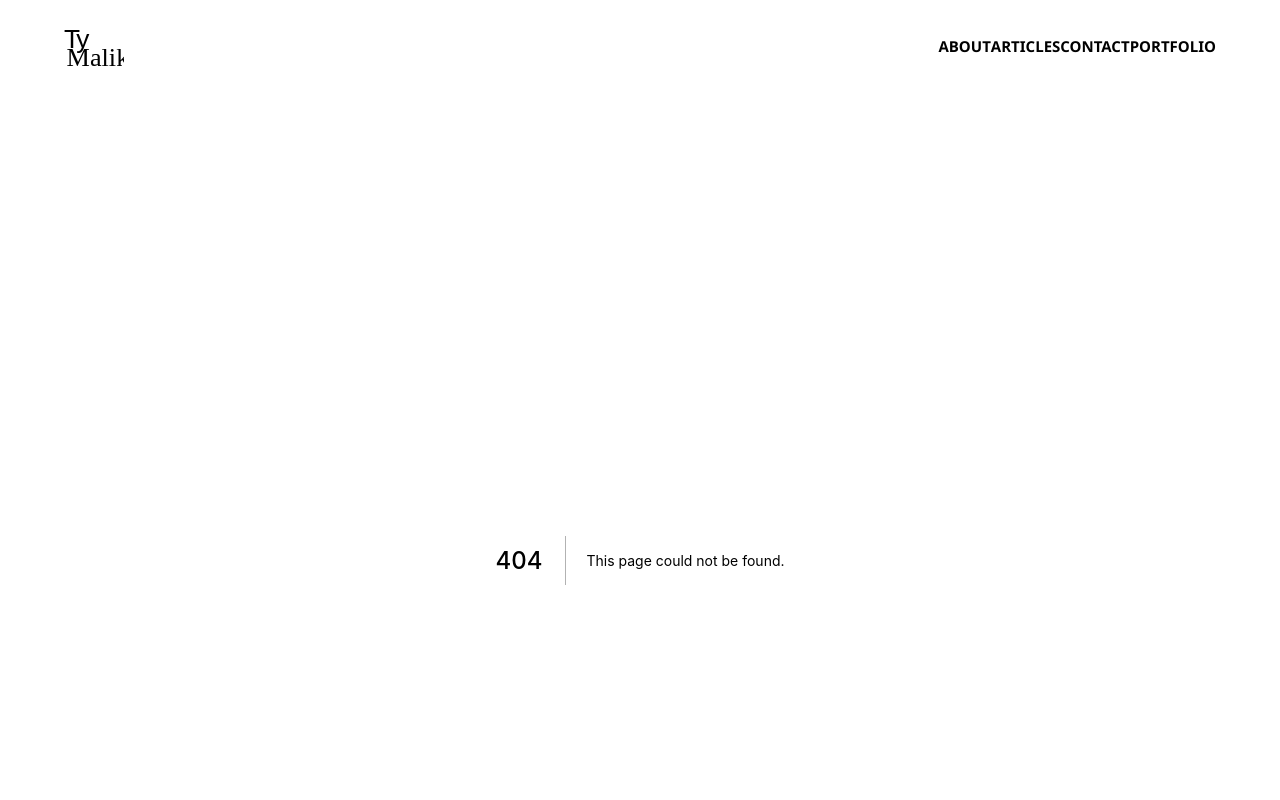
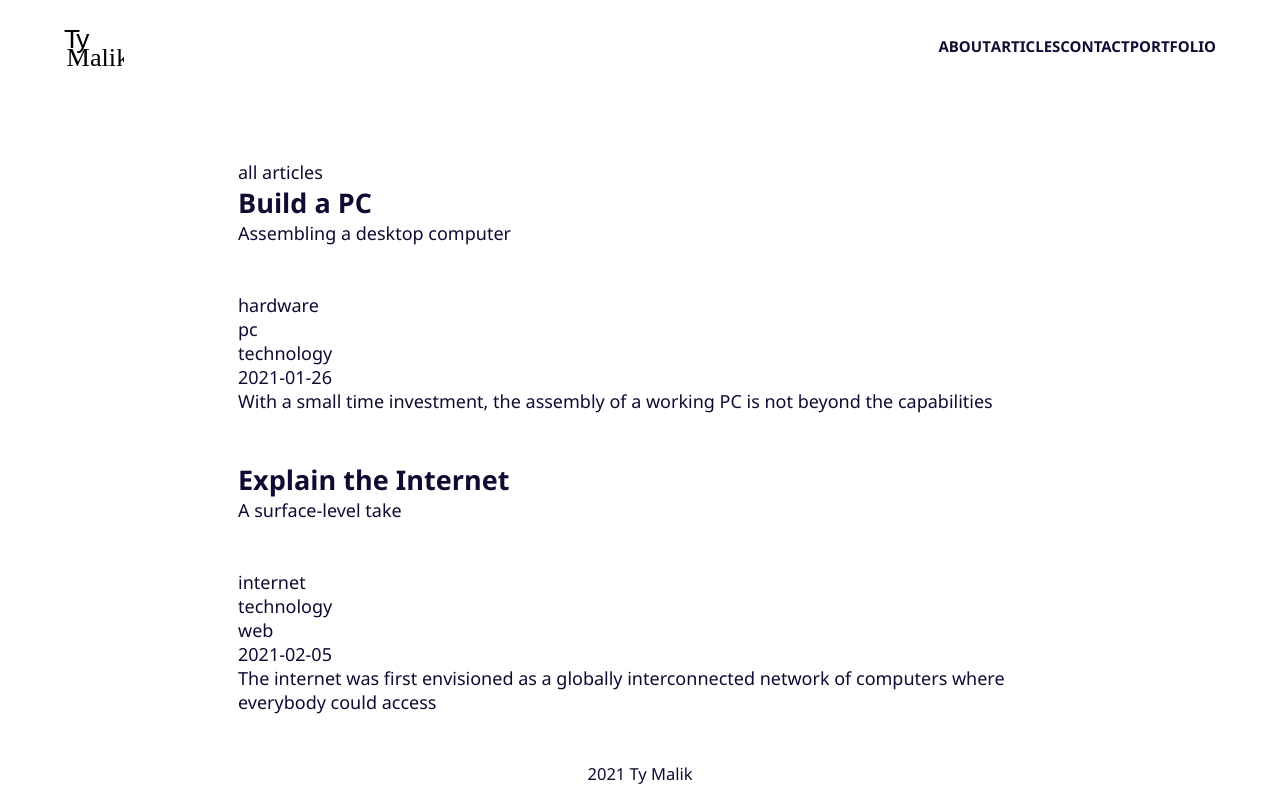
Before and after one commit to permalik/tymalik_primary, a Next.js app: page /allArticles in a window 1280 px wide. Before the commit this address had no page. Shown: the top 800 px of the page. Built offline with nearby package versions, Linux system fonts and the light colour scheme.

Commit message:
finish transfer to new nextjs build

```diff
--- /dev/null
+++ b/src/components/ArticleCard/ArticleCard.js
@@ -0,0 +1,23 @@
+import Link from 'next/link';
+
+export default function ArticleCard({ article }) {
+  return (
+    <Link href={`/article/${article.slug}`} passHref>
+      <article>
+        <h2>{article.frontmatter.title}</h2>
+        <p>{article.frontmatter.description}</p>
+        <ul>
+          {article.frontmatter.tags.map((tag, index) => (
+            <li key={index}>
+              <Link href={`/${tag}`}>
+                <a>{tag}</a>
+              </Link>
+            </li>
+          ))}
+        </ul>
+        <time>{article.frontmatter.timestamp}</time>
+        <p>{article.frontmatter.excerpt}</p>
+      </article>
+    </Link>
+  );
+}
--- /dev/null
+++ b/src/components/ArticleCard/index.js
@@ -0,0 +1,3 @@
+import ArticleCard from './ArticleCard';
+
+export default ArticleCard;
--- /dev/null
+++ b/src/components/PrimarySection/PrimarySection.js
@@ -0,0 +1,9 @@
+import PrimarySectionStyles from '../../styles/PrimarySection.module.scss';
+
+export default function PrimarySection({ children }) {
+  return (
+    <section className={PrimarySectionStyles.primarySection}>
+      {children}
+    </section>
+  );
+}
--- /dev/null
+++ b/src/components/PrimarySection/index.js
@@ -0,0 +1,3 @@
+import PrimarySection from './PrimarySection';
+
+export default PrimarySection;
--- /dev/null
+++ b/src/pages/allArticles.js
@@ -0,0 +1,46 @@
+import fs from 'fs';
+import { sortByDate } from '../../utils';
+import matter from 'gray-matter';
+import path from 'path';
+
+import ArticleCard from '../components/ArticleCard';
+import PrimarySection from '../components/PrimarySection';
+
+import ArticlesStyles from '../styles/Articles.module.scss';
+
+export default function allArticles({ articles }) {
+  return (
+    <PrimarySection>
+      all articles
+      {articles.map((article, index) => (
+        <ArticleCard key={index} article={article} />
+      ))}
+    </PrimarySection>
+  );
+}
+
+export async function getStaticProps() {
+  const files = fs.readdirSync(path.join('articles'));
+
+  const articles = files.map((filename) => {
+    const slug = filename.replace('.md', '');
+
+    const markdownWithMeta = fs.readFileSync(
+      path.join('articles', filename),
+      'utf-8'
+    );
+
+    const { data: frontmatter } = matter(markdownWithMeta);
+
+    return {
+      slug,
+      frontmatter
+    };
+  });
+
+  return {
+    props: {
+      articles: articles.sort(sortByDate)
+    }
+  };
+}
```
Also changed, not shown: src/pages/article/[slug].js (added, +95 -0 lines), src/styles/PrimarySection.module.scss (renamed from src/styles/Primary.module.scss), 1 other file (tests, documents, lock files or other folders).
